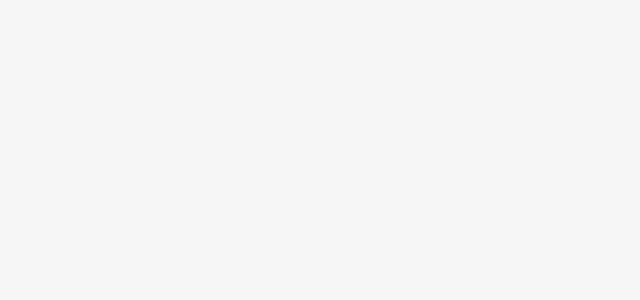
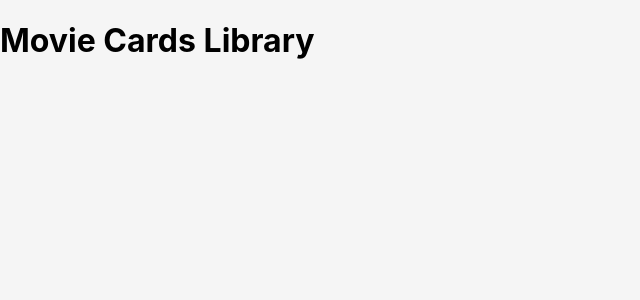
Before and after one commit to MuriloGon/projects-at-trybe, a React (Create React App) app: page / in a window 1280 px wide. Shown: the top 300 px of the page, without its empty margins (0-640 px from the left). Built offline with nearby package versions, Linux system fonts and the light colour scheme.

Commit message:
feat(requirement 02): :rocket: add h1 tag in header component

```diff
--- a/src/components/Header.jsx
+++ b/src/components/Header.jsx
@@ -2,6 +2,8 @@ import React from 'react';
 
 export default class Header extends React.Component {
   render() {
-    return null;
+    return (
+      <h1>Movie Cards Library</h1>
+    );
   }
 }
```
